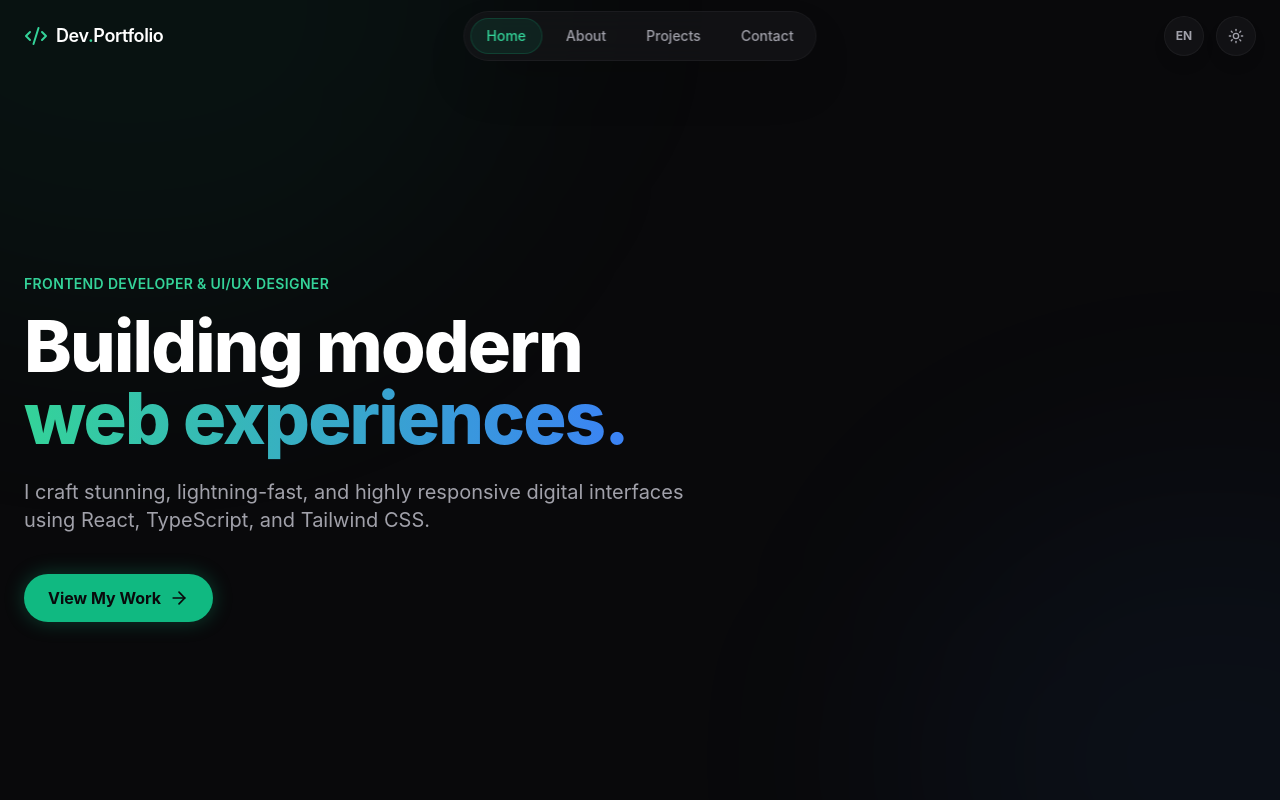
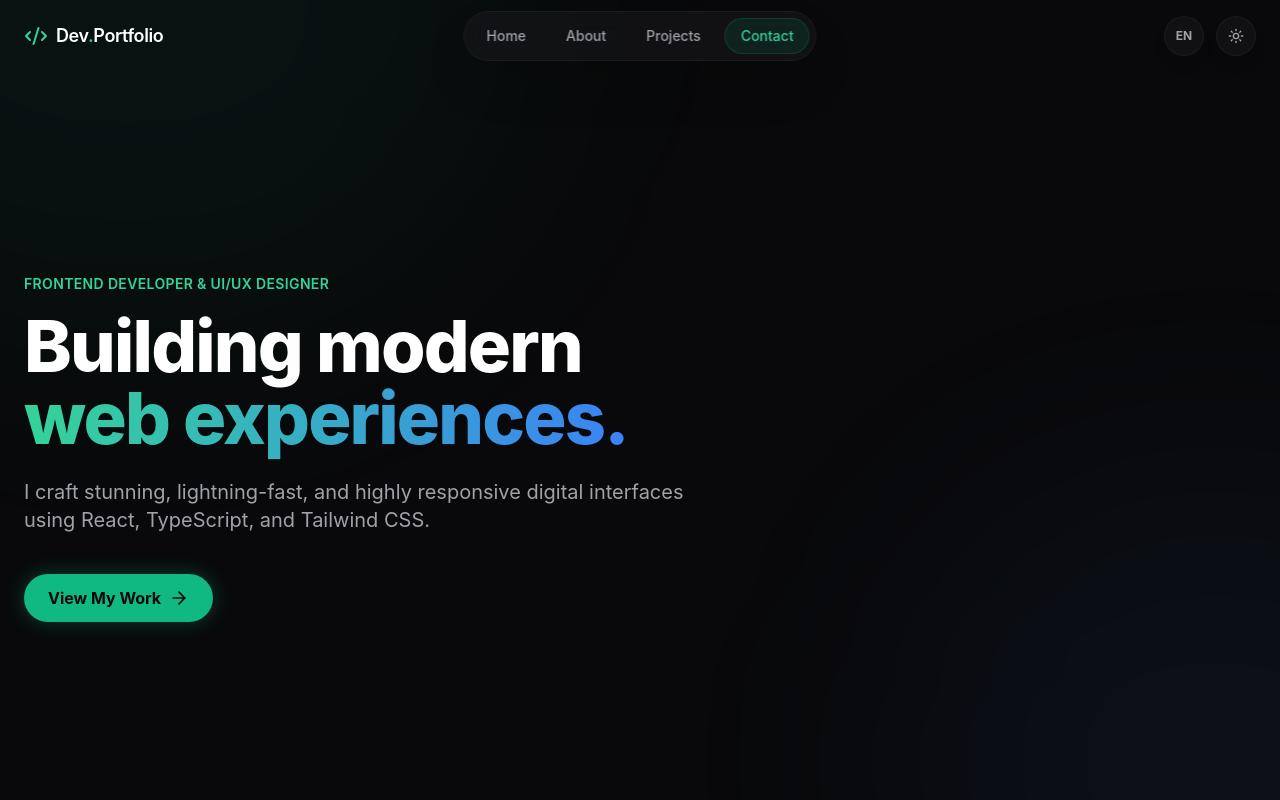
Before and after one commit to amjedq7/portfolio, a React (Vite) app: page / in a window 1280 px wide. Shown: the top 800 px of the page. Built offline with nearby package versions, Linux system fonts and the light colour scheme.

Commit message:
fixign deploy

```diff
--- a/src/App.tsx
+++ b/src/App.tsx
@@ -11,12 +11,25 @@ export default function App() {
   const [activeSection, setActiveSection] = useState('home');
   const [showScrollTop, setShowScrollTop] = useState(false);
 
+  const handleNavigate = (id: string) => {
+    const el = document.getElementById(id);
+    if (el) {
+      el.scrollIntoView({ behavior: 'smooth' });
+      setActiveSection(id);
+    }
+  };
+
   useEffect(() => {
     const handleScroll = () => {
       setShowScrollTop(window.scrollY > 500);
 
+      if ((window.innerHeight + window.scrollY) >= document.body.offsetHeight - 50) {
+        setActiveSection('contact');
+        return;
+      }
+
       const sections = ['home', 'about', 'projects', 'contact'];
-      const scrollPosition = window.scrollY + 200;
+      const scrollPosition = window.scrollY + 300;
 
       for (const section of sections) {
         const el = document.getElementById(section);
@@ -35,27 +48,18 @@ export default function App() {
     return () => window.removeEventListener('scroll', handleScroll);
   }, []);
 
-  const scrollToTop = () => {
-    window.scrollTo({ top: 0, behavior: 'smooth' });
-  };
+  const scrollToTop = () => window.scrollTo({ top: 0, behavior: 'smooth' });
 
   return (
-    <div className="relative min-h-screen overflow-x-hidden bg-zinc-50 dark:bg-zinc-950 text-zinc-900 dark:text-zinc-50 selection:bg-emerald-500/30 selection:text-emerald-900 dark:selection:text-emerald-400 transition-colors duration-300">
+    <div className="relative min-h-screen overflow-x-hidden bg-zinc-50 dark:bg-zinc-950 text-zinc-900 dark:text-zinc-50 transition-colors duration-300">
       <div className="pointer-events-none fixed inset-0 z-0 overflow-hidden">
         <div className="absolute -top-[40%] -left-[20%] h-[80%] w-[60%] rounded-full bg-emerald-500/10 dark:bg-emerald-500/5 blur-[120px]" />
         <div className="absolute top-[60%] -right-[20%] h-[70%] w-[50%] rounded-full bg-blue-500/10 dark:bg-blue-500/5 blur-[120px]" />
       </div>
 
-      <Navbar activeSection={activeSection} />
+      <Navbar activeSection={activeSection} onNavigate={handleNavigate} />
 
       <main className="relative z-10 mx-auto max-w-7xl px-6">
-        <AnimatePresence mode="wait">
-          <motion.div
-            initial={{ opacity: 0, y: 20 }}
-            animate={{ opacity: 1, y: 0 }}
-            exit={{ opacity: 0, y: -20 }}
-            transition={{ duration: 0.5 }}
-          >
         <section id="home" className="min-h-screen pt-24 flex items-center">
           <Hero />
         </section>
@@ -71,8 +75,6 @@ export default function App() {
         <section id="contact" className="py-24">
           <Contact />
         </section>
-          </motion.div>
-        </AnimatePresence>
       </main>
 
       <AnimatePresence>
```
Lines whose indentation alone changed are shown as unchanged.
